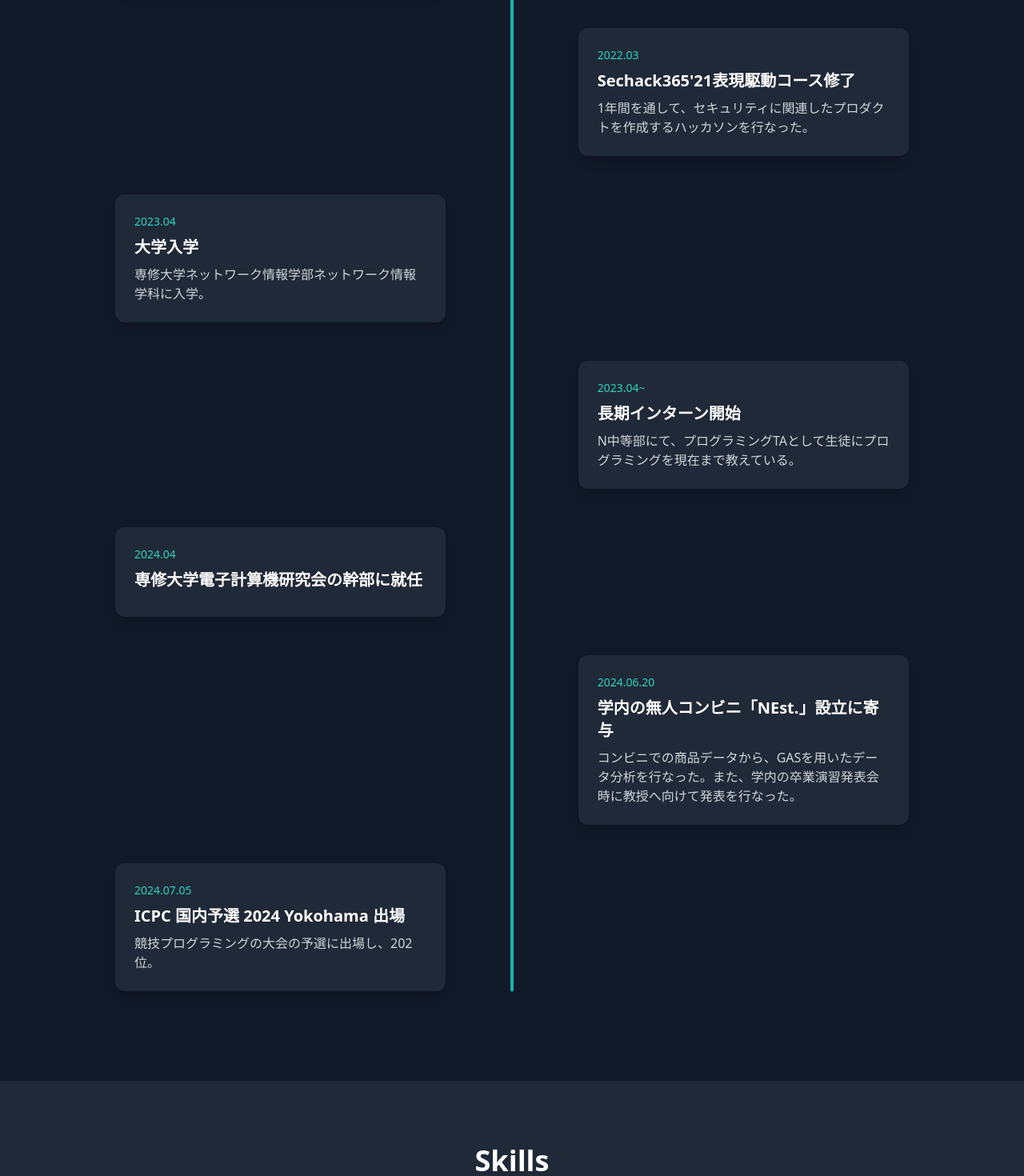
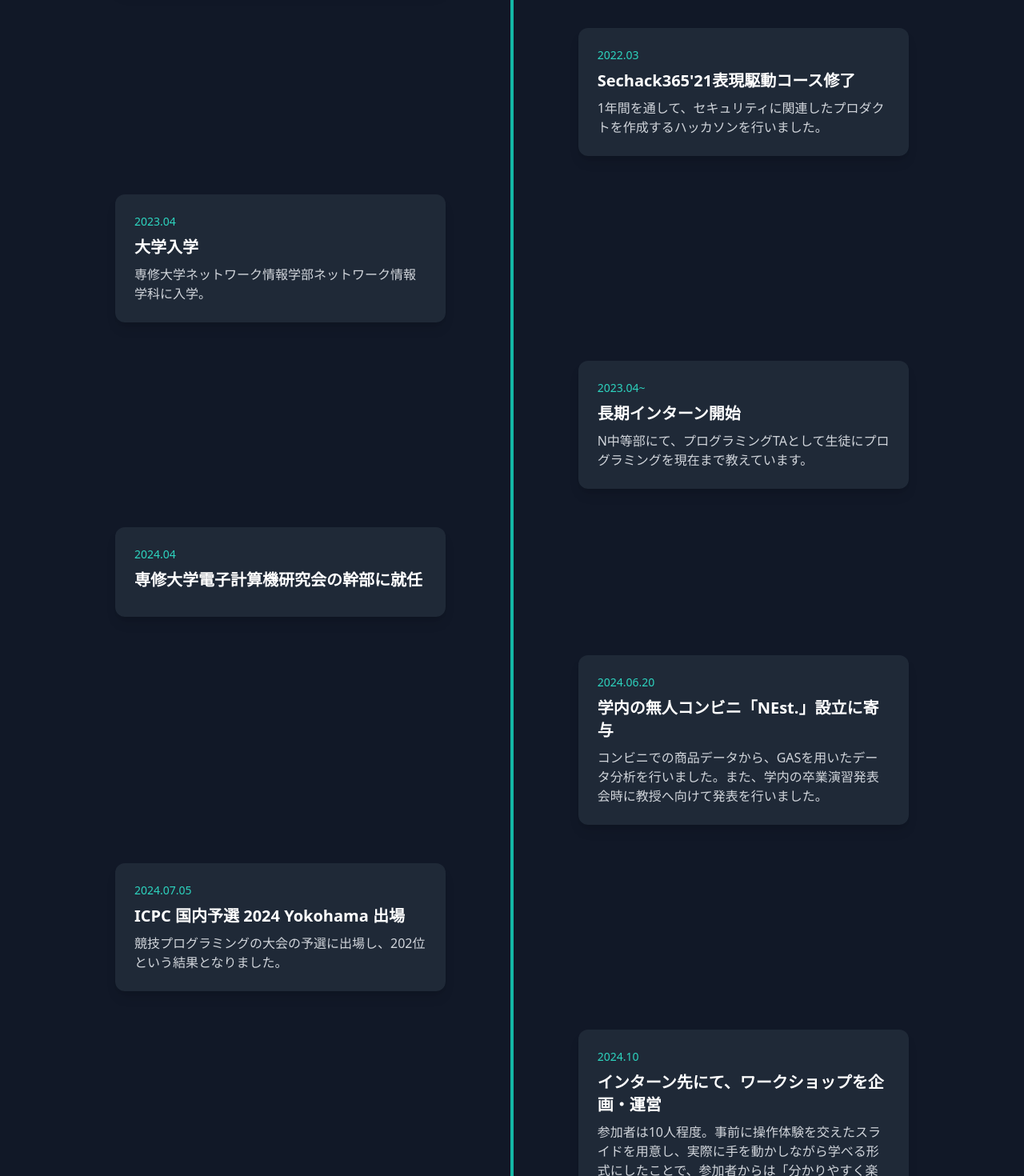
Before and after one commit to komatsu1003/my-portfolio, a Next.js app: page / in a window 1280 px wide. Shown: the part 1380-2850 px from the top of the page at 80% size. Built offline with nearby package versions, Linux system fonts and the light colour scheme.

Commit message:
内容の記載

```diff
--- a/src/components/TimelineSection.tsx
+++ b/src/components/TimelineSection.tsx
@@ -5,12 +5,14 @@ import { motion } from "framer-motion";
 export default function TimelineSection() {
     const events = [
         { year: "2020.04", title: "高校入学", description: "", link: "" },
-        { year: "2022.03", title: "Sechack365'21表現駆動コース修了", description: "1年間を通して、セキュリティに関連したプロダクトを作成するハッカソンを行なった。", link: "https://sechack365.nict.go.jp/achievement/2021/" },
+        { year: "2022.03", title: "Sechack365'21表現駆動コース修了", description: "1年間を通して、セキュリティに関連したプロダクトを作成するハッカソンを行いました。", link: "https://sechack365.nict.go.jp/achievement/2021/" },
         { year: "2023.04", title: "大学入学", description: "専修大学ネットワーク情報学部ネットワーク情報学科に入学。" },
-        { year: "2023.04~", title: "長期インターン開始", description: "N中等部にて、プログラミングTAとして生徒にプログラミングを現在まで教えている。", link: "https://n-jr.jp/" },
+        { year: "2023.04~", title: "長期インターン開始", description: "N中等部にて、プログラミングTAとして生徒にプログラミングを現在まで教えています。", link: "https://n-jr.jp/" },
         { year: "2024.04", title: "専修大学電子計算機研究会の幹部に就任", description: "", },
-        { year: "2024.06.20", title: "学内の無人コンビニ「NEst.」設立に寄与", description: "コンビニでの商品データから、GASを用いたデータ分析を行なった。また、学内の卒業演習発表会時に教授へ向けて発表を行なった。", link: "https://www.senshu-u.ac.jp/news/nid00022792.html" },
-        { year: "2024.07.05", title: "ICPC 国内予選 2024 Yokohama 出場", description: "競技プログラミングの大会の予選に出場し、202位。", link: "https://www.senshu-u.ac.jp/news/nid00022792.html" }
+        { year: "2024.06.20", title: "学内の無人コンビニ「NEst.」設立に寄与", description: "コンビニでの商品データから、GASを用いたデータ分析を行いました。また、学内の卒業演習発表会時に教授へ向けて発表を行いました。", link: "https://www.senshu-u.ac.jp/news/nid00022792.html" },
+        { year: "2024.07.05", title: "ICPC 国内予選 2024 Yokohama 出場", description: "競技プログラミングの大会の予選に出場し、202位という結果となりました。", link: "https://www.senshu-u.ac.jp/news/nid00022792.html" },
+        { year: "2024.10", title: "インターン先にて、ワークショップを企画・運営", description: "参加者は10人程度。事前に操作体験を交えたスライドを用意し、実際に手を動かしながら学べる形式にしたことで、参加者からは「分かりやすく楽しかった」と好評をいただきました。企画から運営までを通じて、限られた時間の中で理解してもらうための伝え方や進行管理の重要性を学びました。" },
+        { year: "2025.04", title: "あ", description: "競技プログラミングの大会の予選に出場し、202位という結果となった。", link: "https://www.senshu-u.ac.jp/news/nid00022792.html" }
     ];
 
     return (
```
